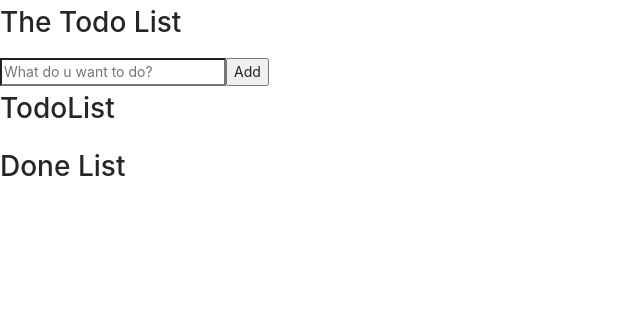
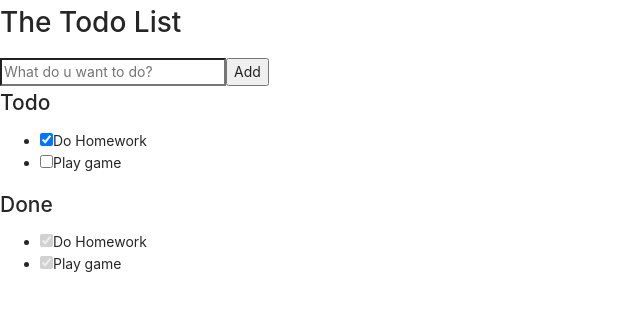
Before and after one commit to PanatchakornKt/Nextjs-Todolist, a Next.js app: page / in a window 1280 px wide. Shown: the top 310 px of the page, without its empty margins (0-640 px from the left). Built offline with nearby package versions, Linux system fonts and the light colour scheme.

Commit message:
todolist and donelist

```diff
--- a/src/components/DoneList.tsx
+++ b/src/components/DoneList.tsx
@@ -1,9 +1,35 @@
 import React from "react";
 
 const DoneList = () => {
+
+  const todos = [
+    {
+      id: Math.random() * 1000,
+      content: "Do Homework",
+      isDone: true,
+    },
+    {
+      id: Math.random() * 1000,
+      content: "Play game",
+      isDone: true,
+    },
+  ];
+
   return (
     <>
-      <h1>Done List</h1>
+      <div>
+        <h2>Done</h2>
+        <ul>
+          {todos.map((todo) => {
+            return (
+              <li key={todo.id}>
+                <input type="checkbox" defaultChecked={todo.isDone} disabled/>
+                {todo.content}
+              </li>
+            );
+          })}
+        </ul>
+      </div>
     </>
   );
 };
--- a/src/components/TodoList.tsx
+++ b/src/components/TodoList.tsx
@@ -1,9 +1,34 @@
 import React from "react";
 
 const TodoList = () => {
+  const todos = [
+    {
+      id: Math.random() * 1000,
+      content: "Do Homework",
+      isDone: true,
+    },
+    {
+      id: Math.random() * 1000,
+      content: "Play game",
+      isDone: false,
+    },
+  ];
+
   return (
     <>
-      <h1>TodoList</h1>
+      <div>
+      <h2>Todo</h2>
+        <ul>
+          {todos.map((todo) => {
+            return (
+              <li key={todo.id}>
+                <input type="checkbox" defaultChecked={todo.isDone} />
+                {todo.content}
+              </li>
+            );
+          })}
+        </ul>
+      </div>
     </>
   );
 };
```
